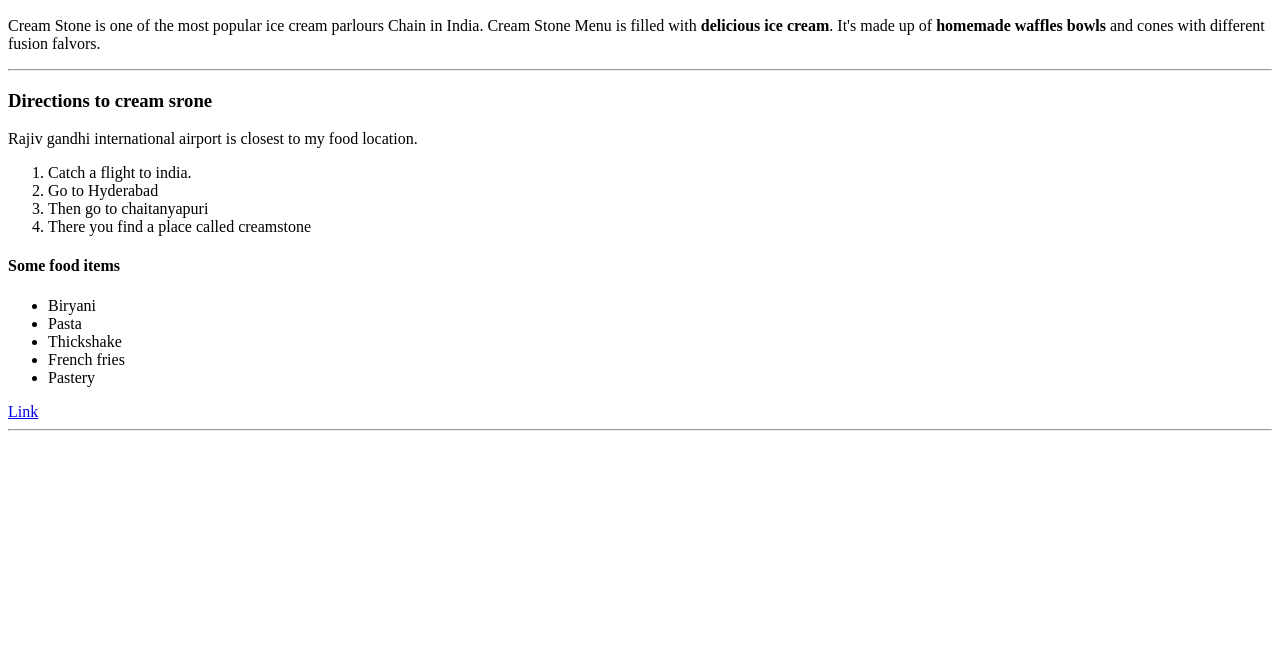
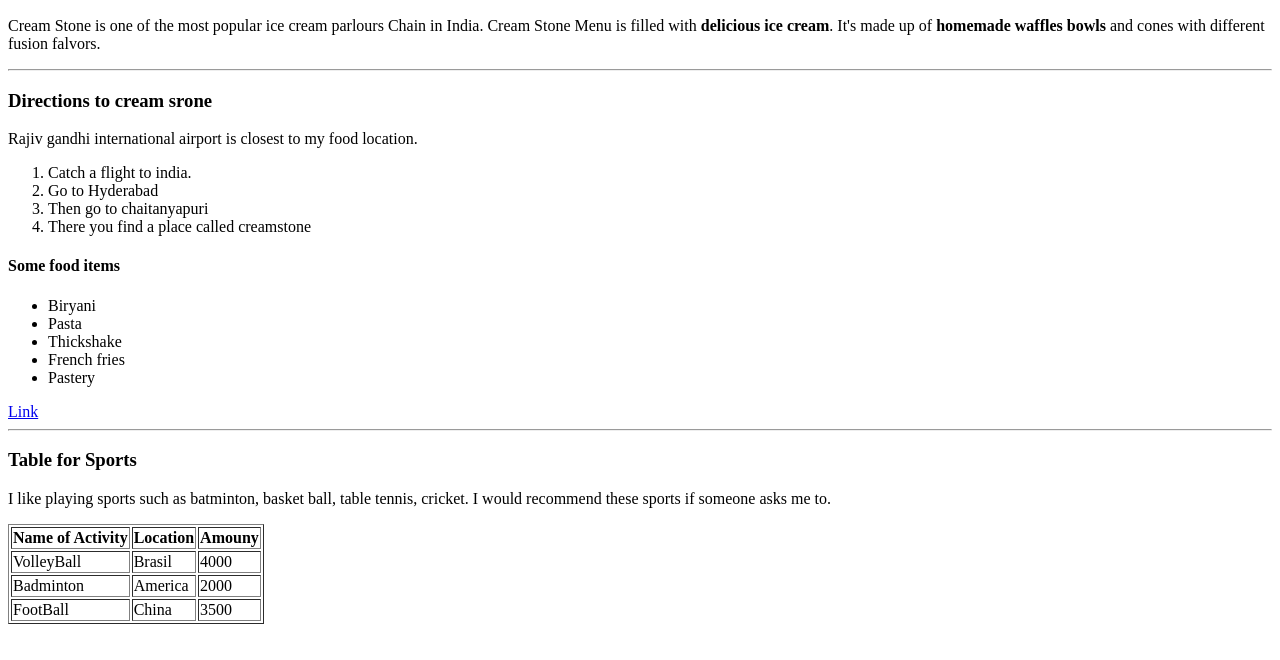
Before and after one commit to 44-563-Web-Apps-S22/webapps-s22-assignment-3-PragnyaKalvakol, a plain HTML site: page index.html in a window 1280 px wide. Shown: the part 110-770 px from the top of the page. Drawn offline with Linux system fonts and the light colour scheme.

Commit message:
indexfile

```diff
--- a/index.html
+++ b/index.html
@@ -30,5 +30,30 @@
        </ul>
        <a href="aboutme.html">Link</a>
        <hr>
+       <h3>Table for Sports</h3>
+       <p>I like playing sports such as batminton, basket ball, table tennis, cricket.
+        I would recommend these sports if someone asks me to.</p>
+       <table border = "1">
+         <tr>
+          <th>Name of Activity</th>
+          <th>Location</th>
+          <th>Amouny</th>
+         </tr>
+         <tr>
+           <td>VolleyBall</td>
+           <td>Brasil</td>
+           <td>4000</td>
+         </tr>
+         <tr>
+           <td>Badminton</td>
+           <td>America</td>
+           <td>2000</td>
+         </tr>
+         <tr>
+           <td>FootBall</td>
+           <td>China</td>
+           <td>3500</td>
+         </tr>
+       </table>
   </body>
 </html>
```
